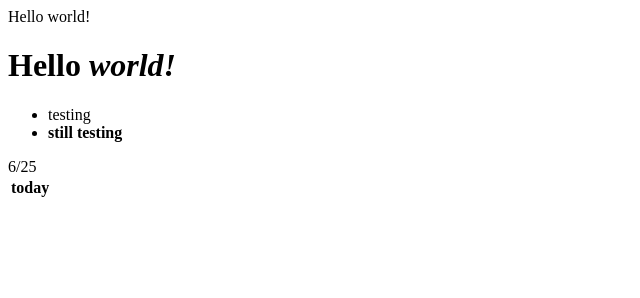
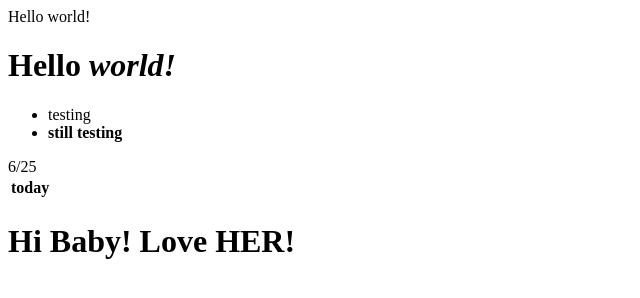
Before and after one commit to kdl2018/MyFirstWebpage, a plain HTML site: page index.html in a window 1280 px wide. Shown: the whole page, without its empty margins (0-640 px from the left). Drawn offline with Linux system fonts and the light colour scheme.

Commit message:
Update index.html

```diff
--- a/index.html
+++ b/index.html
@@ -8,3 +8,4 @@ Hello world!
   <th>today</th>
   <tr>6/25</th>
 </table>
+<p><h1>Hi Baby! Love HER!</h1></p>
```
